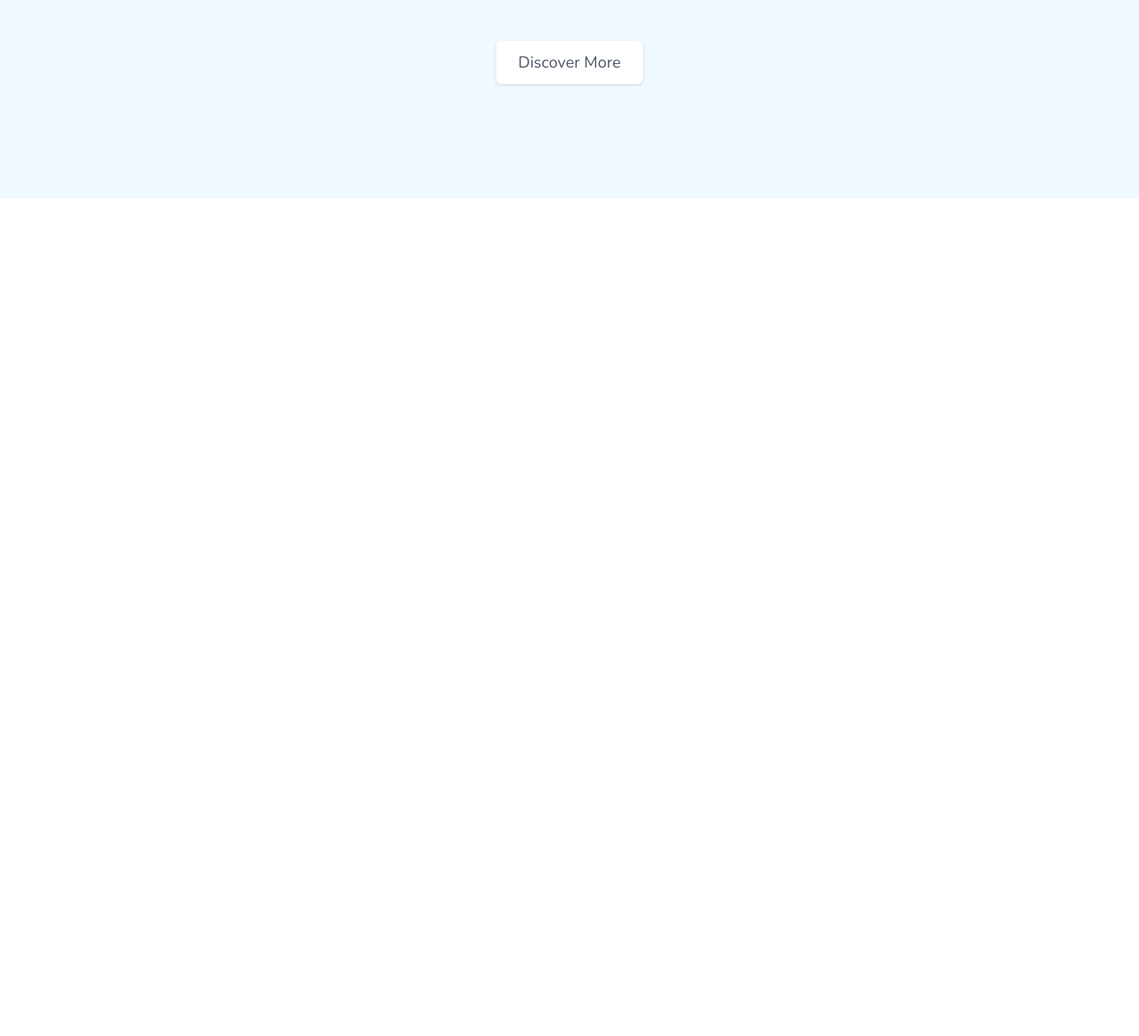
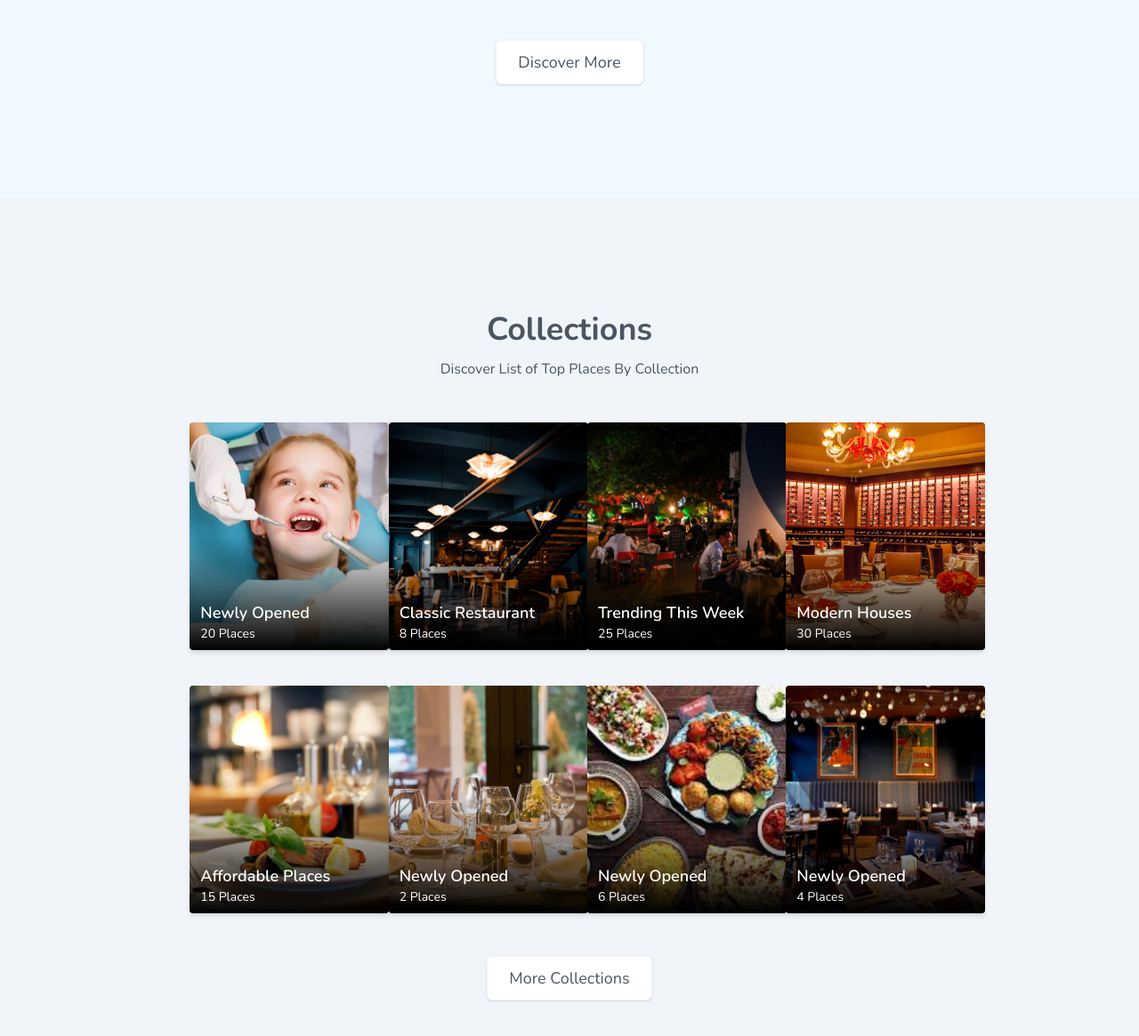
Before and after one commit to YeenYan/Business_and_Directory_Listing, a website: page index.html in a window 1280 px wide. Shown: the part 3105-4270 px from the top of the page at 89% size. Before the commit the page ends 3328 px from the top, so only its background shows below. Drawn offline with nearby package versions, Linux system fonts and the light colour scheme.

Commit message:
add Collection section

```diff
--- a/index.html
+++ b/index.html
@@ -499,5 +499,88 @@
       </div>
     </div>
   </section>
+
+   <!-- Collection Section -->
+  <section class="bg-slate-100 py-32">
+    <div class="w-8/12 mx-auto">
+      <div class="text-center mb-12">
+        <p class="text-4xl font-bold text-gray-600 mb-3">Collections</p>
+        <p class="text-gray-600">Discover List of Top Places By Collection</p>
+      </div>
+      <div>
+        <div class="grid grid-cols-4 gap-10">
+          <div class="relative w-56 h-64 overflow-hidden shadow-md hover:shadow-lg">
+            <img src="./src/assets/images/dental 1.jpg" alt="" class="rounded w-full h-full object-cover shadow">
+            <div class="bg-gradient-to-t from-black via-transparent inset-0 absolute rounded"></div>
+            <div class="absolute bottom-2 left-3">
+              <p class="text-white text-lg font-semibold">Newly Opened</p>
+              <p class="text-white text-sm">20 Places</p>
+            </div>
+          </div>
+          <div class="relative w-56 h-64 overflow-hidden shadow-md hover:shadow-lg">
+            <img src="./src/assets/images/res-pic (5).jpg" alt="" class="rounded w-full h-full object-cover shadow">
+            <div class="bg-gradient-to-t from-black via-transparent inset-0 absolute rounded"></div>
+            <div class="absolute bottom-2 left-3">
+              <p class="text-white text-lg font-semibold">Classic Restaurant</p>
+              <p class="text-white text-sm">8 Places</p>
+            </div>
+          </div>
+          <div class="relative w-56 h-64 overflow-hidden shadow-md hover:shadow-lg">
+            <img src="./src/assets/images/res-pic (1).jpeg" alt="" class="rounded w-full h-full object-cover shadow">
+            <div class="bg-gradient-to-t from-black via-transparent inset-0 absolute rounded"></div>
+            <div class="absolute bottom-2 left-3">
+              <p class="text-white text-lg font-semibold">Trending This Week</p>
+              <p class="text-white text-sm">25 Places</p>
+            </div>
+          </div>
+          <div class="relative w-56 h-64 overflow-hidden shadow-md hover:shadow-lg">
+            <img src="./src/assets/images/res-pic (2).jpg" alt="" class="rounded w-full h-full object-cover shadow">
+            <div class="bg-gradient-to-t from-black via-transparent inset-0 absolute rounded"></div>
+            <div class="absolute bottom-2 left-3">
+              <p class="text-white text-lg font-semibold">Modern Houses</p>
+              <p class="text-white text-sm">30 Places</p>
+            </div>
+          </div>
+          <div class="relative w-56 h-64 overflow-hidden shadow-md hover:shadow-lg">
+            <img src="./src/assets/images/res-pic (7).jpg" alt="" class="rounded w-full h-full object-cover shadow">
+            <div class="bg-gradient-to-t from-black via-transparent inset-0 absolute rounded"></div>
+            <div class="absolute bottom-2 left-3">
+              <p class="text-white text-lg font-semibold">Affordable Places</p>
+              <p class="text-white text-sm">15 Places</p>
+            </div>
+          </div>
+          <div class="relative w-56 h-64 overflow-hidden shadow-md hover:shadow-lg">
+            <img src="./src/assets/images/res-pic (4).jpg" alt="" class="rounded w-full h-full object-cover shadow">
+            <div class="bg-gradient-to-t from-black via-transparent inset-0 absolute rounded"></div>
+            <div class="absolute bottom-2 left-3">
+              <p class="text-white text-lg font-semibold">Newly Opened</p>
+              <p class="text-white text-sm">2 Places</p>
+            </div>
+          </div>
+          <div class="relative w-56 h-64 overflow-hidden shadow-md hover:shadow-lg">
+            <img src="./src/assets/images/res-pic (6).jpg" alt="" class="rounded w-full h-full object-cover shadow">
+            <div class="bg-gradient-to-t from-black via-transparent inset-0 absolute rounded"></div>
+            <div class="absolute bottom-2 left-3">
+              <p class="text-white text-lg font-semibold">Newly Opened</p>
+              <p class="text-white text-sm">6 Places</p>
+            </div>
+          </div>
+          <div class="relative w-56 h-64 overflow-hidden shadow-md hover:shadow-lg">
+            <img src="./src/assets/images/res-pic (3).jpg" alt="" class="rounded w-full h-full object-cover shadow">
+            <div class="bg-gradient-to-t from-black via-transparent inset-0 absolute rounded"></div>
+            <div class="absolute bottom-2 left-3">
+              <p class="text-white text-lg font-semibold">Newly Opened</p>
+              <p class="text-white text-sm">4 Places</p>
+            </div>
+          </div>
+        </div>
+        <div class="mt-12 text-center">
+          <button class="rounded-md py-2.5 px-6 bg-white border border-gray-100 text-lg shadow hover:shadow-lg text-gray-600">
+            More Collections
+          </button>
+        </div>
+      </div>
+    </div>
+  </section>
 </body>
 </html>
```
Also changed, not shown: dist/css/output.css.
